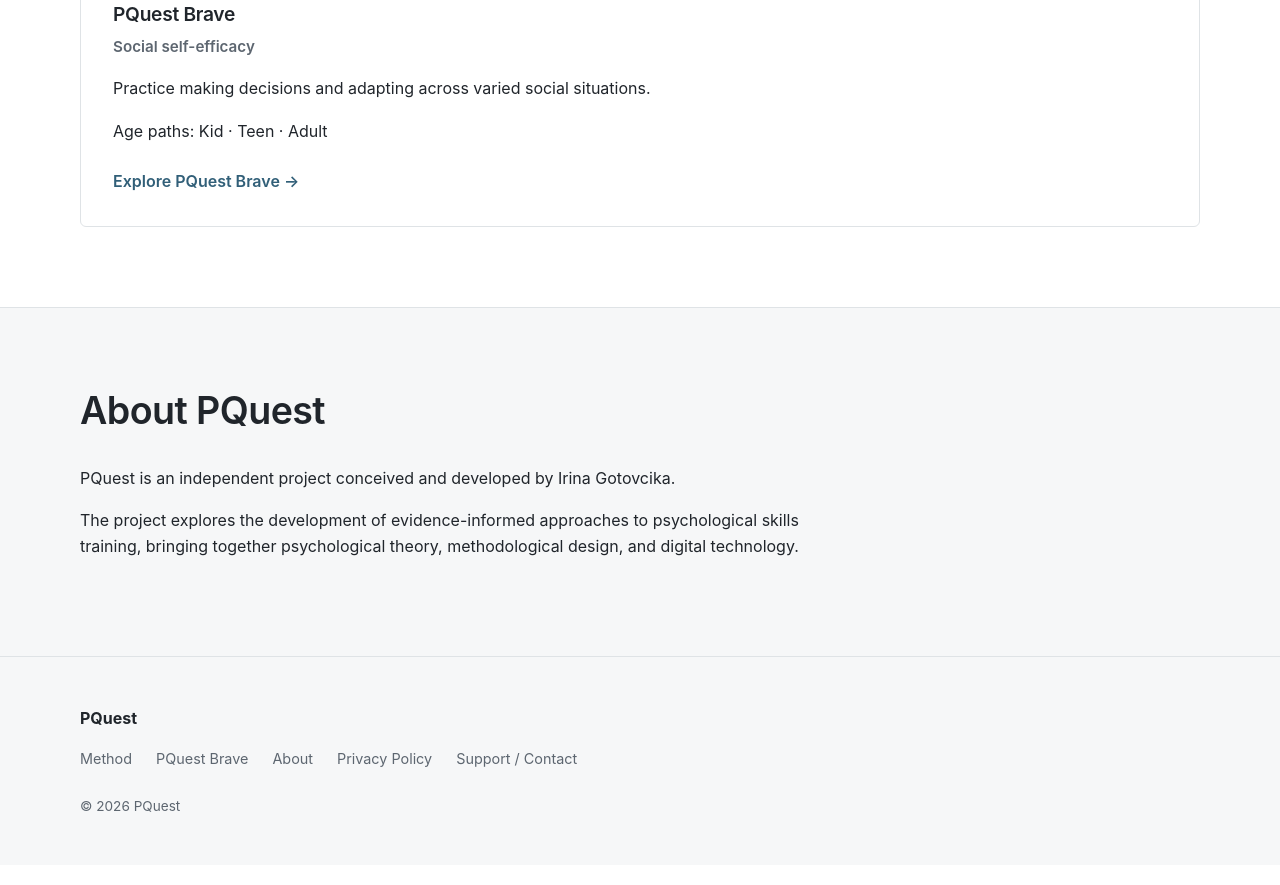
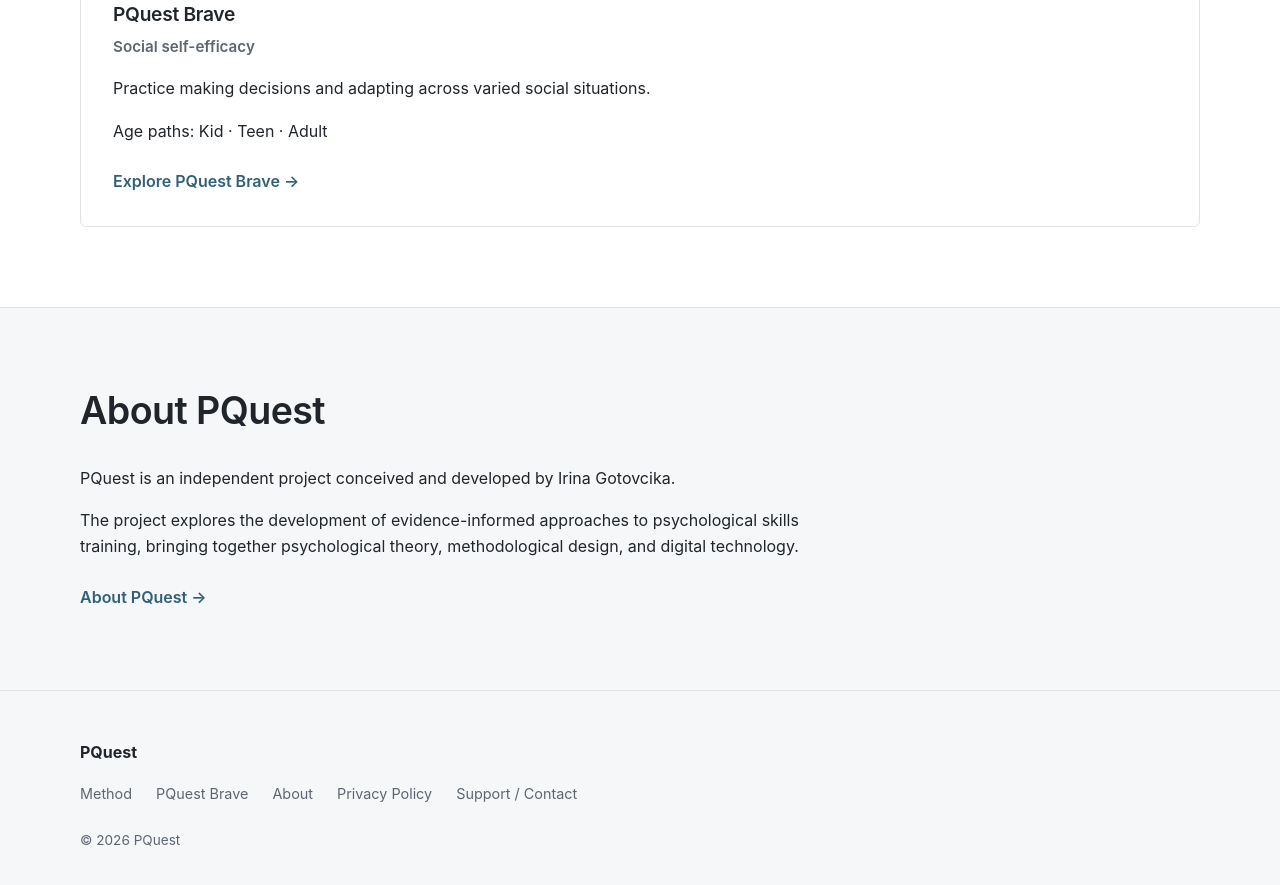
Before and after one commit to irinagotovcika/pquest.eu, a Jekyll site: the page built from index.md, in a window 1280 px wide and 900 px high, scrolled down 1348 px. Shown: the top 885 px of the window. Built offline with Jekyll 4.4.1, drawn with Linux system fonts in a browser that asks for light colours.

Commit message:
Link Home to About page

```diff
--- a/index.md
+++ b/index.md
@@ -98,6 +98,9 @@ description: A psychological skills training method.
           psychological skills training, bringing together psychological theory,
           methodological design, and digital technology.
         </p>
-    </div>
+        <a class="text-link" href="{{ '/about/' | relative_url }}">
+        About PQuest
+     </a>
+  </div>
   </div>
 </section>
```
